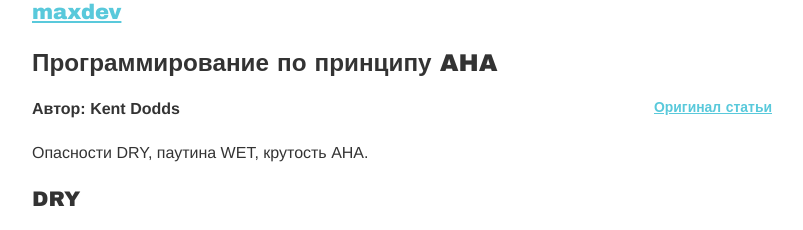
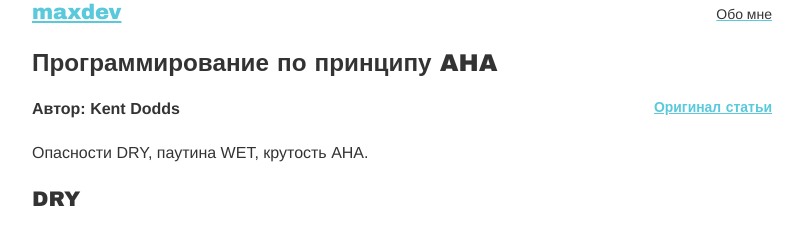
Before and after one commit to blazerius54/personal-page, a Gatsby site: page /post/aha-programming/ in a window 1280 px wide. Shown: the top 230 px of the page, 238-1041 px from the left. Built offline with nearby package versions, Linux system fonts and the light colour scheme; Gatsby itself is replaced by a stand-in of ours; some packages are replaced by stand-ins of ours.

```diff
--- a/src/components/Header/index.js
+++ b/src/components/Header/index.js
@@ -20,6 +20,12 @@ const Header = () => {
                     {data.site.siteMetadata.title}
                 </Link>
             </h3>
+
+            <Link to="/about">
+                <div>
+                    Обо мне
+                </div>
+            </Link>
         </header>
     );
 };
--- a/src/components/Header/style.scss
+++ b/src/components/Header/style.scss
@@ -1,7 +1,20 @@
 header {
-  //position: absolute;
-  //width: 100%;
-
   position: absolute;
   left: 0;
+  right: 0;
+  display: flex;
+  justify-content: space-between;
+  align-items: baseline;
+  z-index: 1;
+
+  a {
+    &:hover {
+      text-decoration: none;
+    }
+
+    div {
+      font-size: 14px;
+      color: hsla(0,0%,0%,0.8);
+    }
+  }
 }
--- a/src/components/MainTitle/index.js
+++ b/src/components/MainTitle/index.js
@@ -6,6 +6,8 @@ export const MainTitle = () => (
         <h1>
             Frontend blog
         </h1>
-        <span>Переводы, статьи</span>
+        <span>
+            Переводы, статьи
+        </span>
     </div>
 );
--- a/src/components/RootPage/index.js
+++ b/src/components/RootPage/index.js
@@ -7,7 +7,6 @@ import { PostTitle } from '../PostTitle';
 import CircleBackground from '../CircleBackground';
 
 const IndexPage = ({ data: { allMarkdownRemark: { edges } } }) => (
-    <>
     <Layout>
         <CircleBackground />
         {/* TODO add proper title */}
@@ -33,7 +32,6 @@ const IndexPage = ({ data: { allMarkdownRemark: { edges } } }) => (
             ))
         )}
     </Layout>
-    </>
 );
 
 export const query = graphql`
```
Lines whose indentation alone changed are shown as unchanged.
